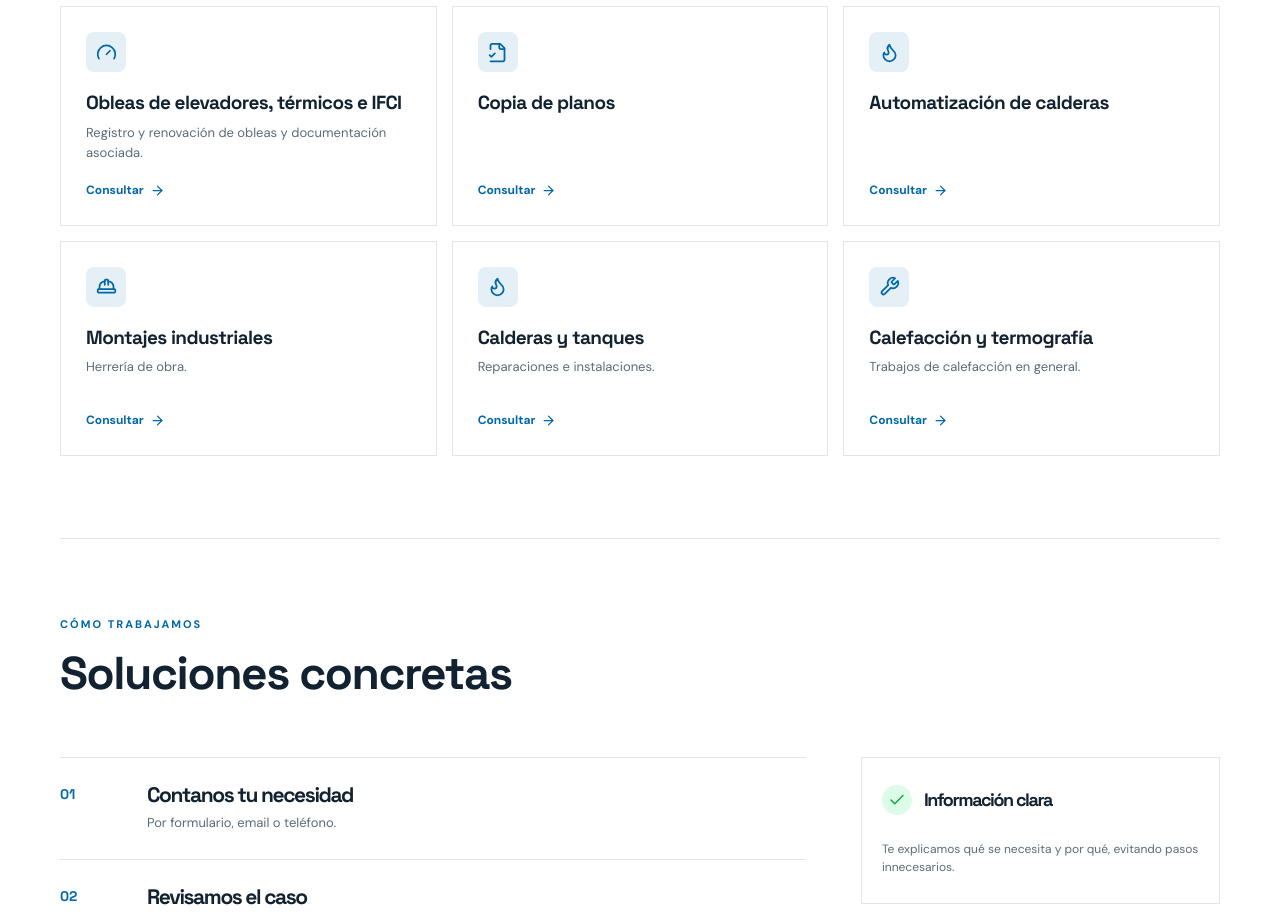
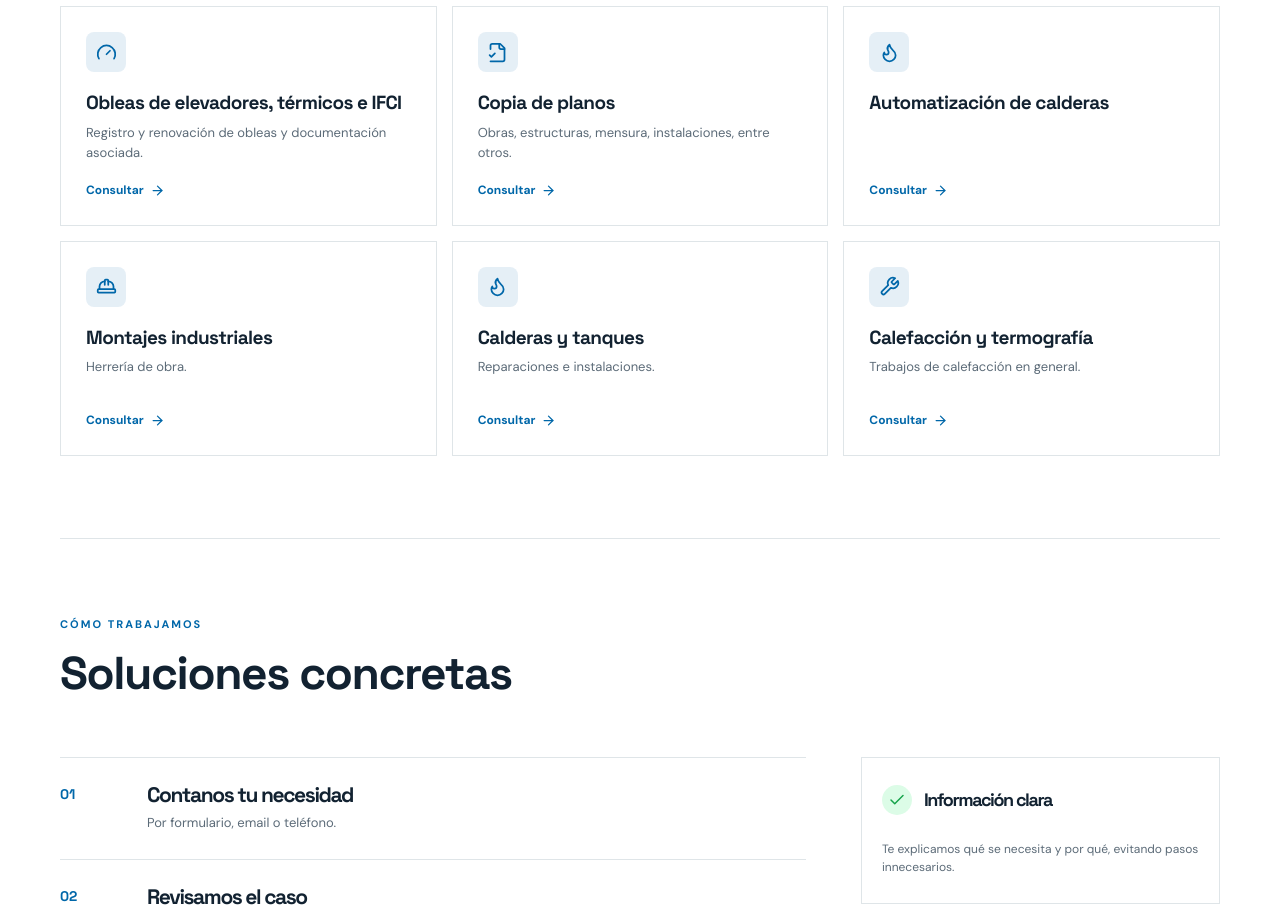
Before and after one commit to lu-developer476/Asistencia-y-Simplicidad, a Next.js app: page / in a window 1280 px wide. Shown: the part 1480-2394 px from the top of the page. Built offline with nearby package versions, Linux system fonts and the light colour scheme.

Commit message:
Restore floor plans service description

```diff
--- a/app/page.tsx
+++ b/app/page.tsx
@@ -4,7 +4,7 @@ import { ArrowRight, BadgeCheck, Check, Building2, ClipboardCheck, FileCheck2, F
 import { ContactForm } from '@/components/ContactForm';
 
 const services = [
-['Ley 6116 de Frente y Fachadas','Gestión de trámites vinculados a la normativa de frente y fachadas.',FileCheck2],['Habilitación de ascensores','Inicio de habilitación y documentación requerida.',Building2],['Empresas conservadoras','Inscripción y renovación de empresas conservadoras.',ClipboardCheck],['Habitaciones comerciales','Habilitaciones comerciales en general en CABA y Provincia de Buenos Aires.',Building2],['Aviso de obras','Gestión del aviso.',FileCheck2],['Vinculación en AGIP','',ShieldCheck],['Obleas de elevadores, térmicos e IFCI','Registro y renovación de obleas y documentación asociada.',Gauge],['Copia de planos','',FileCheck2],['Automatización de calderas','',Flame],['Montajes industriales','Herrería de obra.',HardHat],['Calderas y tanques','Reparaciones e instalaciones.',Flame],['Calefacción y termografía','Trabajos de calefacción en general.',Wrench]
+['Ley 6116 de Frente y Fachadas','Gestión de trámites vinculados a la normativa de frente y fachadas.',FileCheck2],['Habilitación de ascensores','Inicio de habilitación y documentación requerida.',Building2],['Empresas conservadoras','Inscripción y renovación de empresas conservadoras.',ClipboardCheck],['Habitaciones comerciales','Habilitaciones comerciales en general en CABA y Provincia de Buenos Aires.',Building2],['Aviso de obras','Gestión del aviso.',FileCheck2],['Vinculación en AGIP','',ShieldCheck],['Obleas de elevadores, térmicos e IFCI','Registro y renovación de obleas y documentación asociada.',Gauge],['Copia de planos','Obras, estructuras, mensura, instalaciones, entre otros.',FileCheck2],['Automatización de calderas','',Flame],['Montajes industriales','Herrería de obra.',HardHat],['Calderas y tanques','Reparaciones e instalaciones.',Flame],['Calefacción y termografía','Trabajos de calefacción en general.',Wrench]
 ];
 const faqs=[['¿Qué tipo de consultas puedo realizar?','Podés consultar por cualquiera de los trámites o servicios detallados en esta página. Si no sabés exactamente qué trámite corresponde, explicanos la situación y te orientamos.'],['¿Necesito tener toda la documentación antes de contactarlos?','No necesariamente. La idea es ayudarte a identificar qué documentación y qué pasos corresponden a tu caso.'],['¿Cómo solicito una cotización?','Completá el formulario de contacto con una descripción breve de lo que necesitás. También podés escribir por email o comunicarte telefónicamente.']];
 
```
